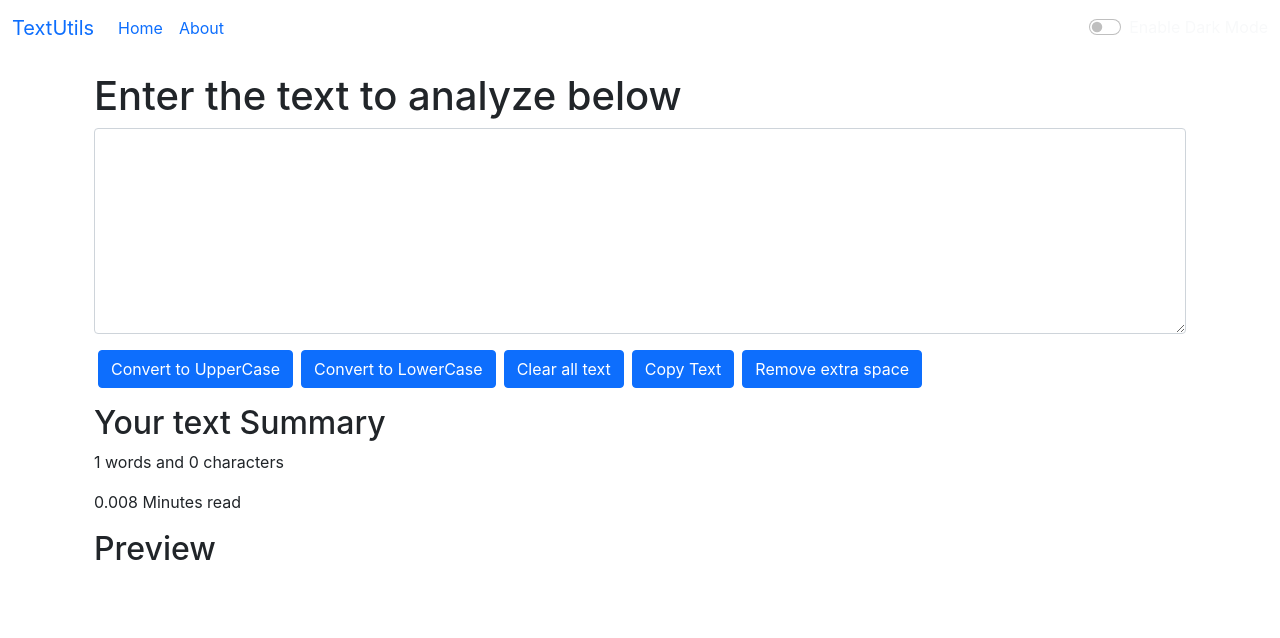
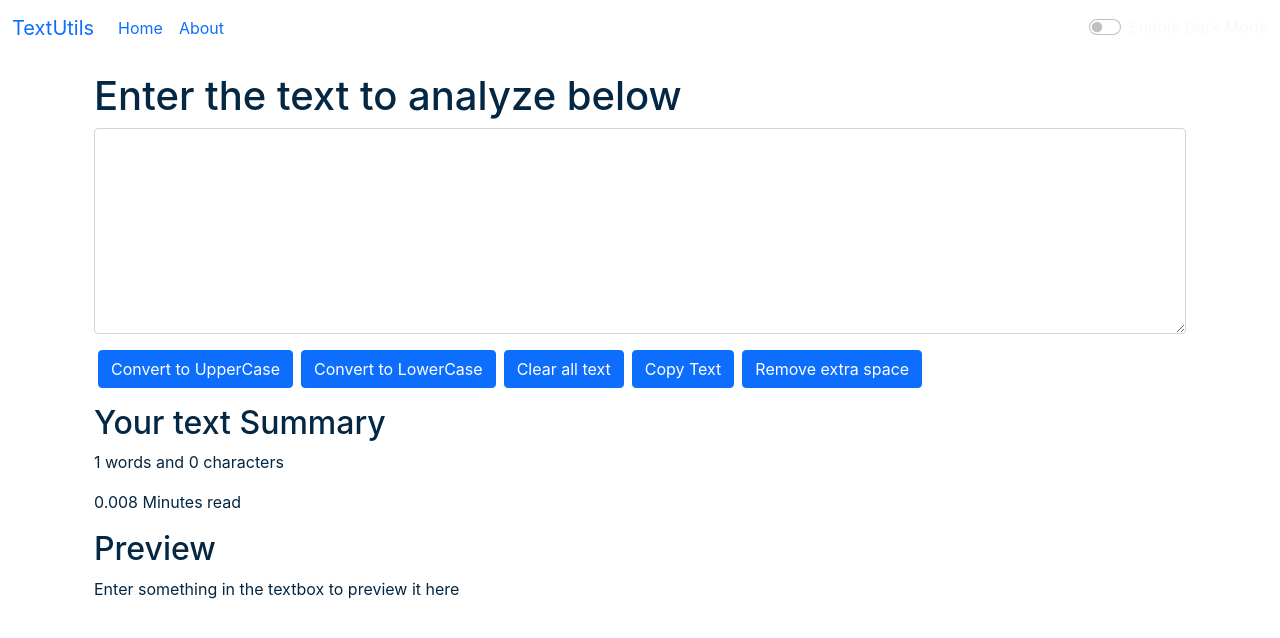
Before and after one commit to bhawana2001/Text-Utils, a React (Create React App) app: page / in a window 1280 px wide. Shown: the top 638 px of the page. Built offline with nearby package versions, Linux system fonts and the light colour scheme.

Commit message:
Apply dark mode conditions

```diff
--- a/src/components/TextForm.js
+++ b/src/components/TextForm.js
@@ -38,10 +38,10 @@
 
     return (
         <>
-            <div className="container">
-                <h1>{props.heading} </h1>
+            <div className="container" style={{ color: props.mode === 'dark' ? 'white' : '#042743' }}>
+                <h1 >{props.heading} </h1>
                 <div className="mb-3">
-                    <textarea className="form-control" value={text} onChange={handleOnChange} id="myBox" rows="8"></textarea>
+                    <textarea className="form-control" value={text} onChange={handleOnChange} style={{ backgroundColor: props.mode === 'dark' ? 'grey' : 'white', color: props.mode === 'dark' ? 'white' : '#042743' }} id="myBox" rows="8"></textarea>
                 </div>
                 <button className="btn btn-primary mx-1" onClick={handleUpClick}>Convert to UpperCase</button>
                 <button className="btn btn-primary mx-1" onClick={handleLoClick}>Convert to LowerCase</button>
@@ -50,12 +50,12 @@
                 <button className="btn btn-primary mx-1" onClick={handleExtraSpace}>Remove extra space</button>
 
             </div>
-            <div className="container my-3">
+            <div className="container my-3" style={{ color: props.mode === 'dark' ? 'white' : '#042743' }}>
                 <h2>Your text Summary</h2>
                 <p>{text.split(" ").length} words and {text.length} characters</p>
                 <p>{0.008 * text.split(" ").length} Minutes read</p>
                 <h2>Preview</h2>
-                <p>{text}</p>
+                <p>{text.length>0?text:"Enter something in the textbox to preview it here "}</p>
             </div>
         </>
     )
```
